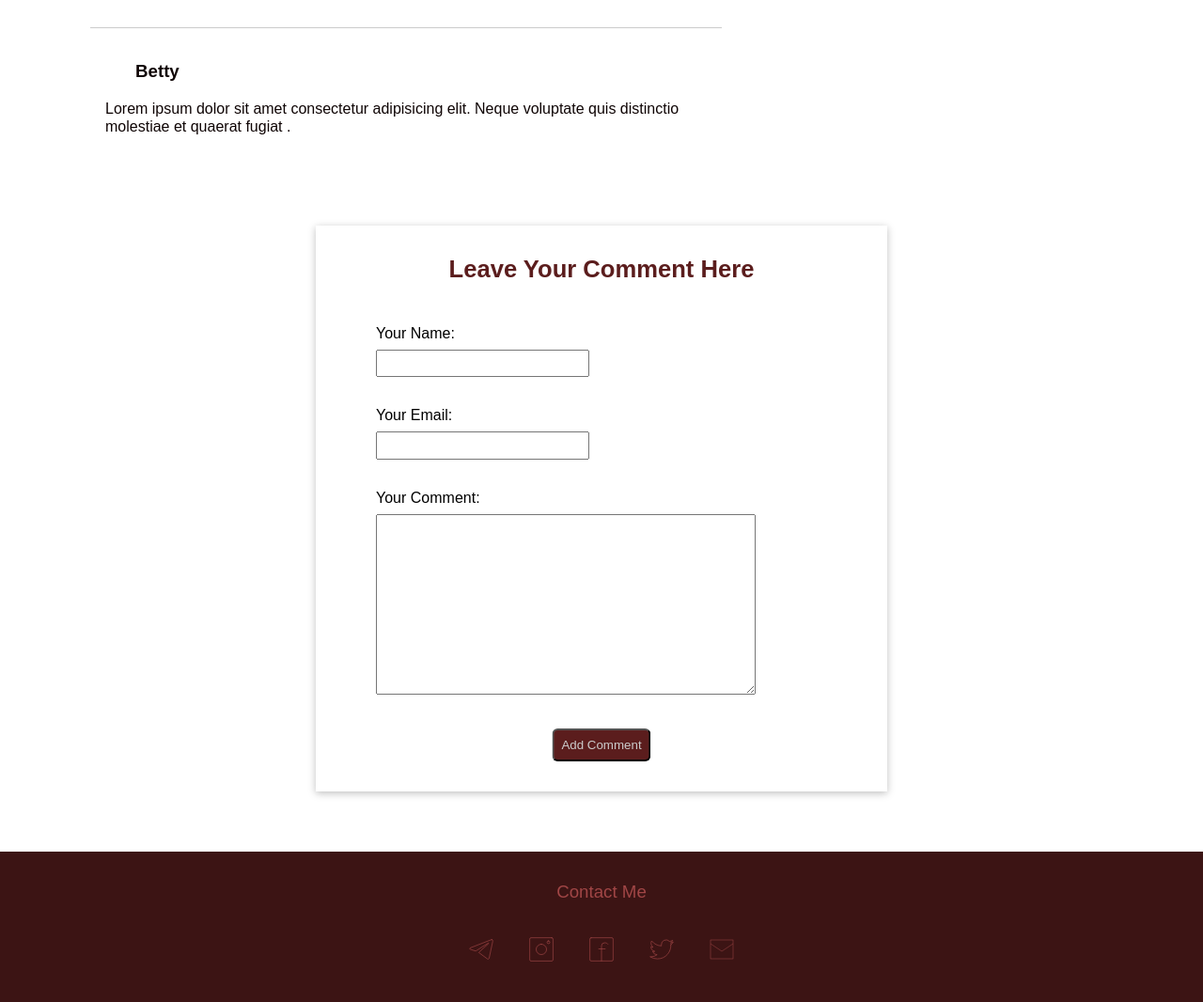
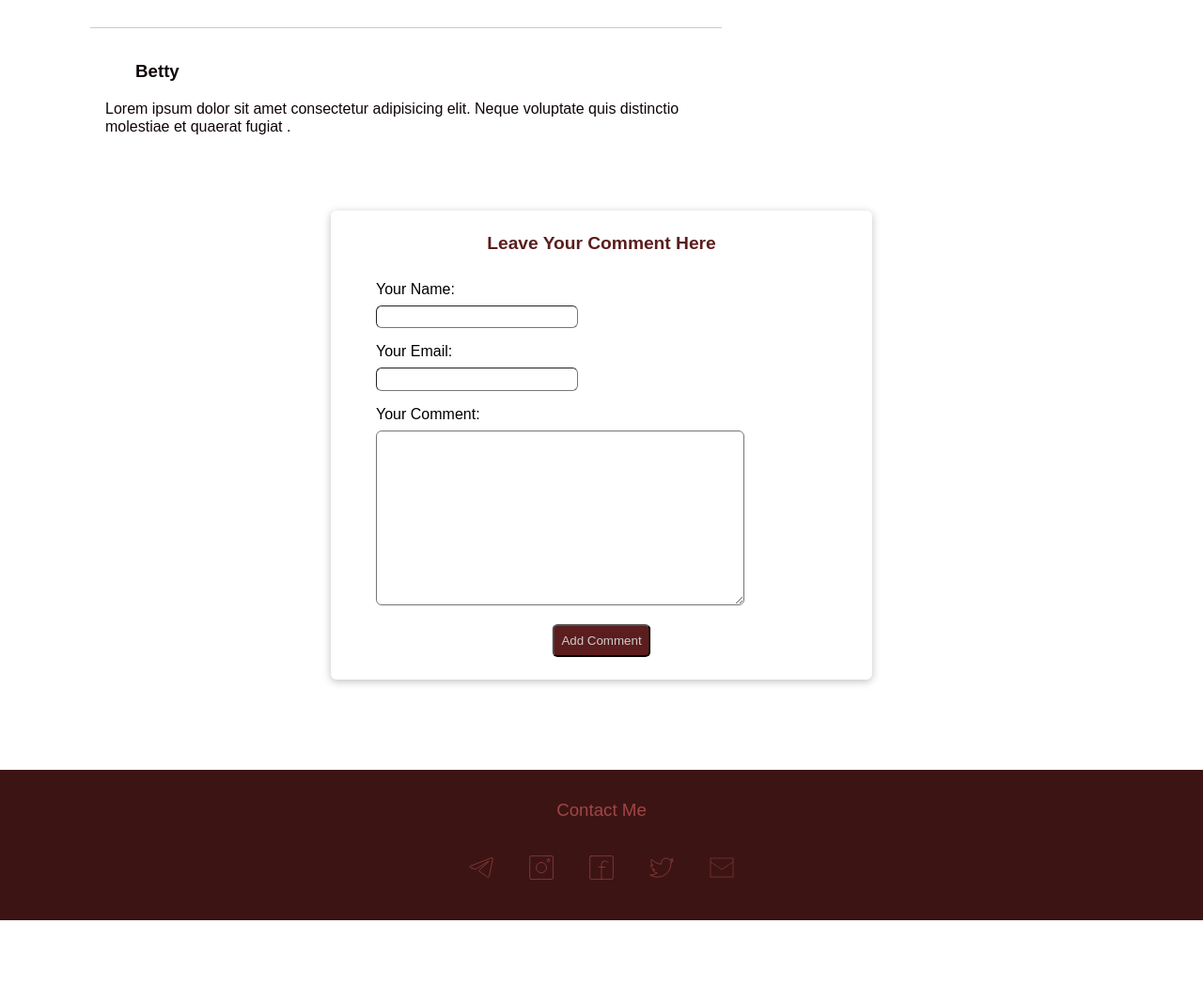
Before and after one commit to Samuel-Tefera/my-site, a Django app: template blog/templates/blog/post-detail.html in a window 1280 px wide. Shown: the part 995-2061 px from the top of the page at 94% size. After the commit the page ends 1974 px from the top, so only its background shows below. Run offline with Django 5.2, Linux system fonts and the light colour scheme; the template is opened without the code that fills it: values that come from a table or form of the project are taken from there, others are empty.

Commit message:
give style for error alerts

```diff
--- a/blog/static/blog/css/post-detail.css
+++ b/blog/static/blog/css/post-detail.css
@@ -73,19 +73,19 @@
 }
 
 .call-to-comment{
-    margin: 2rem auto;
+    margin: 1rem auto 6rem auto;
     box-shadow: 0 2px 8px rgba(0, 0, 0, 0.25);
     width: 30rem;
-    padding: 2rem 4rem;
-    margin-bottom: 4rem;
+    padding: 1.5rem 3rem;
+    border-radius: 6px;
 }
 
 .call-to-comment h2{
     text-align: center;
-    font-size: 1.6rem;
+    font-size: 1.2rem;
     color: #5b1d1d;
     margin-top: 0;
-    margin-bottom: 2.8rem;
+    margin-bottom: 1.8rem;
 }
 
 .call-to-comment button{
@@ -98,7 +98,7 @@
 }
 
 .form-field{
-    margin-bottom: 2rem;
+    margin-bottom: 1rem;
     font-family: inherit;
 }
 
@@ -108,14 +108,59 @@
 }
 
 .form-field input{
-    padding: 0.3rem 0.5rem;
     height: 1rem;
     font-size: 1rem;
     font-family: sans-serif;
+    padding: 0.2rem;
+    border-width: 0.5px;
+    border-radius: 6px;
 }
 
 .form-field textarea{
-    padding: 0.3rem 0.5rem;
     font-size: 1rem;
     font-family: sans-serif;
+    border-width: 0.5px;
+    border-radius: 6px;
 }
+
+.errorlist{
+    margin-top: 0.5rem;
+    padding: 0;
+}
+
+.errorlist li {
+    list-style: none;
+    color: #cc0000;
+}
+
+.error-alert-box{
+    width: 30rem;
+    margin: 2rem auto;
+    background-color: #ff8888;
+    padding:1.5rem 3.6rem;
+    margin-bottom: 0;
+    color: #e60000;
+}
+
+.error-alert-box a{
+    padding: 0.4rem 1rem;
+    border: 1px solid #cc0000;
+    text-decoration: none;
+    color: #ccc;
+    font-size: 1rem;
+    margin-top: 1rem;
+    background-color: #cc0000;
+}
+
+.error-alert-box a:hover{
+    background-color: #ff1a1a;
+    border-color: #ff1a1a;
+}
+
+.form-error label{
+    color: #cc0000;
+}
+.form-error input,
+.form-error textarea{
+    border-color: #cc0000;
+}
```
